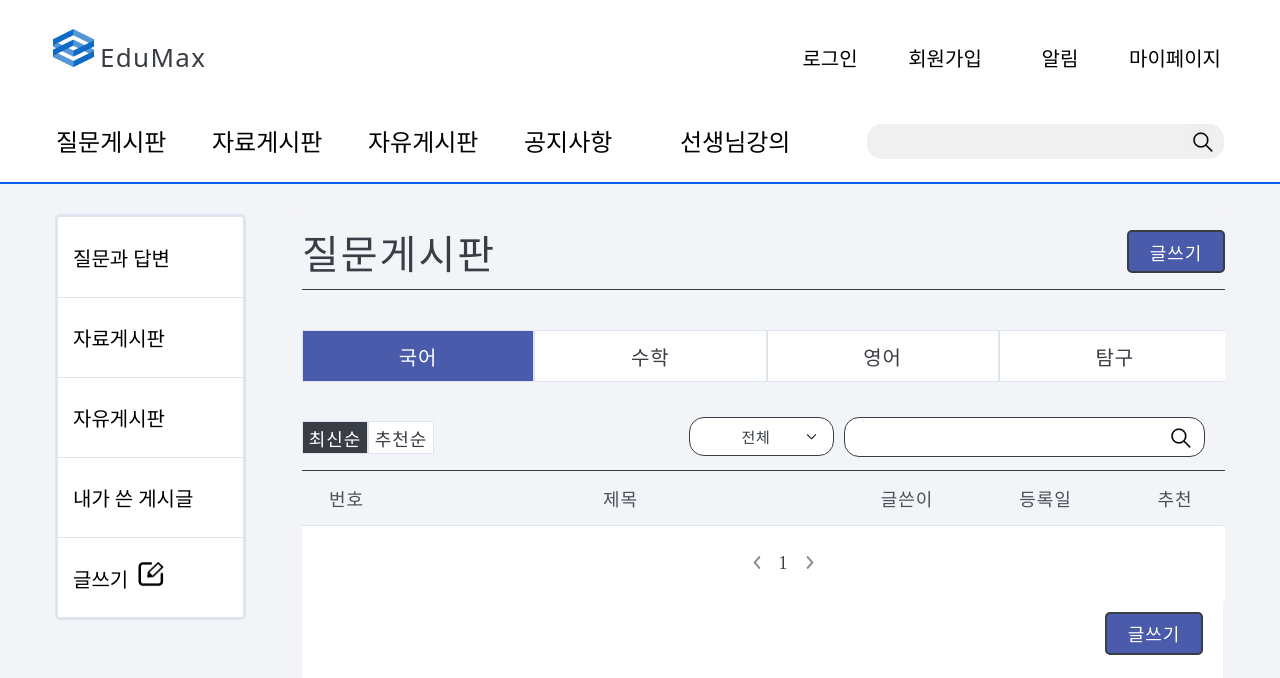
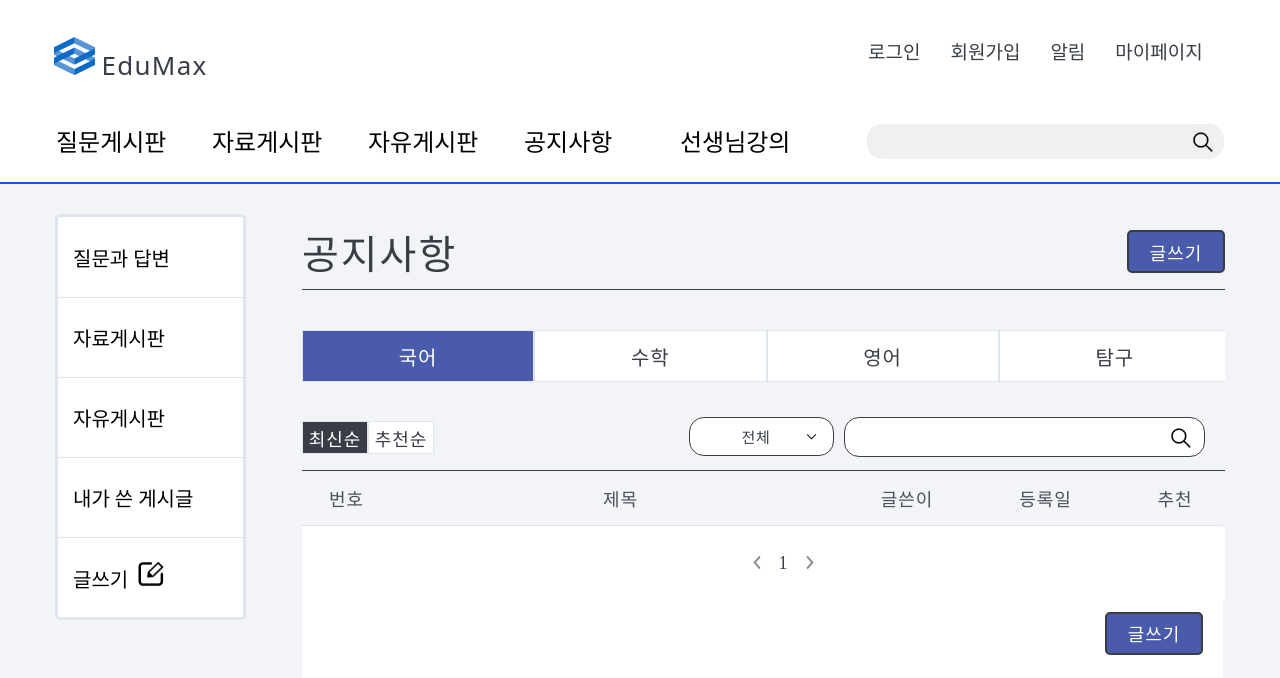
Before and after one commit to kbs1115/newproject, a Django app: page /board/posts/1/ in a window 1280 px wide. Shown: the top 678 px of the page. Run offline with Django 4.2, Linux system fonts and the light colour scheme; data that the repository does not hold is empty; parts of the project's set-up code (start-up, migrations or seed data) failed here and were passed over.

Commit message:
상단 navbar 간격 조정 + 게시판 이름 바뀌도록 업데이트

```diff
--- a/static/navbar.css
+++ b/static/navbar.css
@@ -64,22 +64,22 @@ body {
     flex-shrink: 0;
     margin-right: 6px;
 }
-.nav-upperinnerbox > ul > li {
+.nav-upperinnerbox > ul > li:last-child {
     display: flex;
-    width: 100px;
-    height: 40px;
-    flex-direction: column;
-    justify-content: center;
-    flex-shrink: 0;
-    color: #000;
+    width: 372px;
+    flex-direction: row;
+    gap: 30px;
+    float: right;
+}
+.nav-upperinnerbox > ul > li:last-child > a {
+    color: var(--unnamed, #393E46);
     font-family: Noto Sans KR;
-    font-size: 20px;
+    font-size: 19px;
     font-style: normal;
     font-weight: 500;
     line-height: normal;
     text-align: center;
     float: right;
-    margin-right: 15px;
 }
 .nav-underinnerbox {
     width: 1168px;
--- a/templates/base.html
+++ b/templates/base.html
@@ -19,10 +19,12 @@
         <a href="{% url 'board:index' %}">
           <img alt="EduMax" src="/static/img/Edumaxlogo.png">EduMax</a>
       </li>
-      <li><a href="">마이페이지</a></li>
-      <li><a href="">알림</a></li>
-      <li><a href="">회원가입</a></li>
-      <li><a href="">로그인</a></li>
+      <li>
+        <a href="">로그인</a>
+        <a href="">회원가입</a>
+        <a href="">알림</a>
+        <a href="">마이페이지</a>
+      </li>
     </ul>
   </div>
   <div class="nav-underinnerbox">
--- a/templates/board/posts.html
+++ b/templates/board/posts.html
@@ -16,7 +16,15 @@
     </div>
     <div class="mainarea">
         <div class="upperarea">
+            {% if quotient == 10 %}
             <div class="postsname">질문게시판</div>
+            {% elif quotient == 30 %}
+            <div class="postsname">자료게시판</div>
+            {% elif quotient == 20 %}
+            <div class="postsname">자유게시판</div>
+            {% else %}
+            <div class="postsname">공지사항</div>
+            {% endif %}
             <button class="write">글쓰기</button>
         </div>
         <div class="tabmenu">
```
